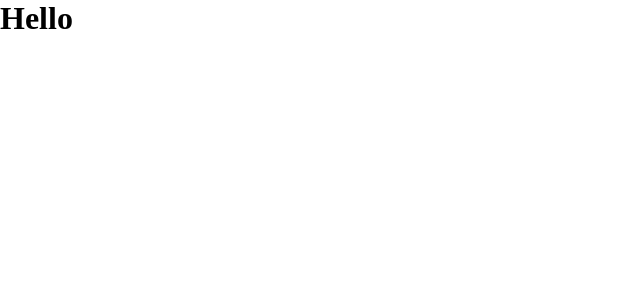
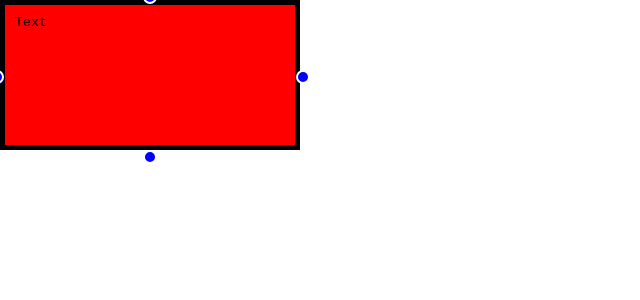
Before and after one commit to SivaPA08/Sketchflow, a React (Vite) app: page / in a window 1280 px wide. Shown: the top 300 px of the page, without its empty margins (0-640 px from the left). Built offline with nearby package versions, Linux system fonts and the light colour scheme.

Commit message:
make resizing box

```diff
--- a/src/App.tsx
+++ b/src/App.tsx
@@ -1,8 +1,8 @@
-
+import Rect from "./comp/rect"
 function App() {
   return(
     <div>
-      <h1>Hello</h1>
+      <Rect></Rect>
     </div>
   )
 }
--- /dev/null
+++ b/src/comp/rect.tsx
@@ -0,0 +1,145 @@
+import React, { useRef } from "react"
+import type { CSSProperties } from "react"
+
+export default function Rect() {
+  const textareaRef = useRef<HTMLTextAreaElement>(null)
+
+  const style: CSSProperties = {
+    border: "5px solid black",
+    padding: "10px",
+    minWidth: "100px",
+    minHeight: "100px",
+    backgroundColor: "red",
+    resize: "none",
+    width: "300px",
+    height: "150px",
+    boxSizing: "border-box",
+  }
+
+  const ballStyle: CSSProperties = {
+    width: "14px",
+    height: "14px",
+    backgroundColor: "blue",
+    borderRadius: "50%",
+    position: "absolute",
+    zIndex: 1000,      // make sure it's above textarea
+    opacity: 0,        // hidden by default
+    transition: "opacity 0.3s ease",
+    border: "2px solid white",  // White border for better visibility
+    boxSizing: "border-box",
+  }
+
+  const handleMouseDown =
+    (direction: "top" | "right" | "bottom" | "left") =>
+    (e: React.MouseEvent<HTMLDivElement>) => {
+      e.preventDefault()
+      if (!textareaRef.current) return
+
+      const startX = e.clientX
+      const startY = e.clientY
+      const startWidth = textareaRef.current.offsetWidth
+      const startHeight = textareaRef.current.offsetHeight
+
+      function onMouseMove(event: MouseEvent) {
+        if (!textareaRef.current) return
+        const dx = event.clientX - startX
+        const dy = event.clientY - startY
+
+        if (direction === "right") {
+          textareaRef.current.style.width = `${startWidth + dx}px`
+        } else if (direction === "left") {
+          textareaRef.current.style.width = `${startWidth - dx}px`
+        } else if (direction === "bottom") {
+          textareaRef.current.style.height = `${startHeight + dy}px`
+        } else if (direction === "top") {
+          textareaRef.current.style.height = `${startHeight - dy}px`
+        }
+      }
+
+      function onMouseUp() {
+        document.removeEventListener("mousemove", onMouseMove)
+        document.removeEventListener("mouseup", onMouseUp)
+      }
+
+      document.addEventListener("mousemove", onMouseMove)
+      document.addEventListener("mouseup", onMouseUp)
+    }
+
+  return (
+    <>
+      <style>{`
+        .resizable-container:hover .resizer-ball {
+          opacity: 1 !important;
+        }
+      `}</style>
+
+      <div
+        className="resizable-container"
+        style={{ position: "relative", display: "inline-block" }}
+      >
+        <textarea
+          ref={textareaRef}
+          id="rect"
+          style={style}
+          defaultValue="Text"
+        />
+
+        {/* Top ball */}
+        <div
+          className="resizer-ball"
+          style={{
+            ...ballStyle,
+            top: "-10px",       // a bit above the border
+            left: "50%",
+            transform: "translateX(-50%)",
+            cursor: "ns-resize",
+          }}
+          onMouseDown={handleMouseDown("top")}
+          title="Resize Top"
+        />
+
+        {/* Right ball */}
+        <div
+          className="resizer-ball"
+          style={{
+            ...ballStyle,
+            right: "-10px",     // outside right border
+            top: "50%",
+            transform: "translateY(-50%)",
+            cursor: "ew-resize",
+          }}
+          onMouseDown={handleMouseDown("right")}
+          title="Resize Right"
+        />
+
+        {/* Bottom ball */}
+        <div
+          className="resizer-ball"
+          style={{
+            ...ballStyle,
+            bottom: "-10px",    // outside bottom border
+            left: "50%",
+            transform: "translateX(-50%)",
+            cursor: "ns-resize",
+          }}
+          onMouseDown={handleMouseDown("bottom")}
+          title="Resize Bottom"
+        />
+
+        {/* Left ball */}
+        <div
+          className="resizer-ball"
+          style={{
+            ...ballStyle,
+            left: "-10px",      // outside left border
+            top: "50%",
+            transform: "translateY(-50%)",
+            cursor: "ew-resize",
+          }}
+          onMouseDown={handleMouseDown("left")}
+          title="Resize Left"
+        />
+      </div>
+    </>
+  )
+}
```
